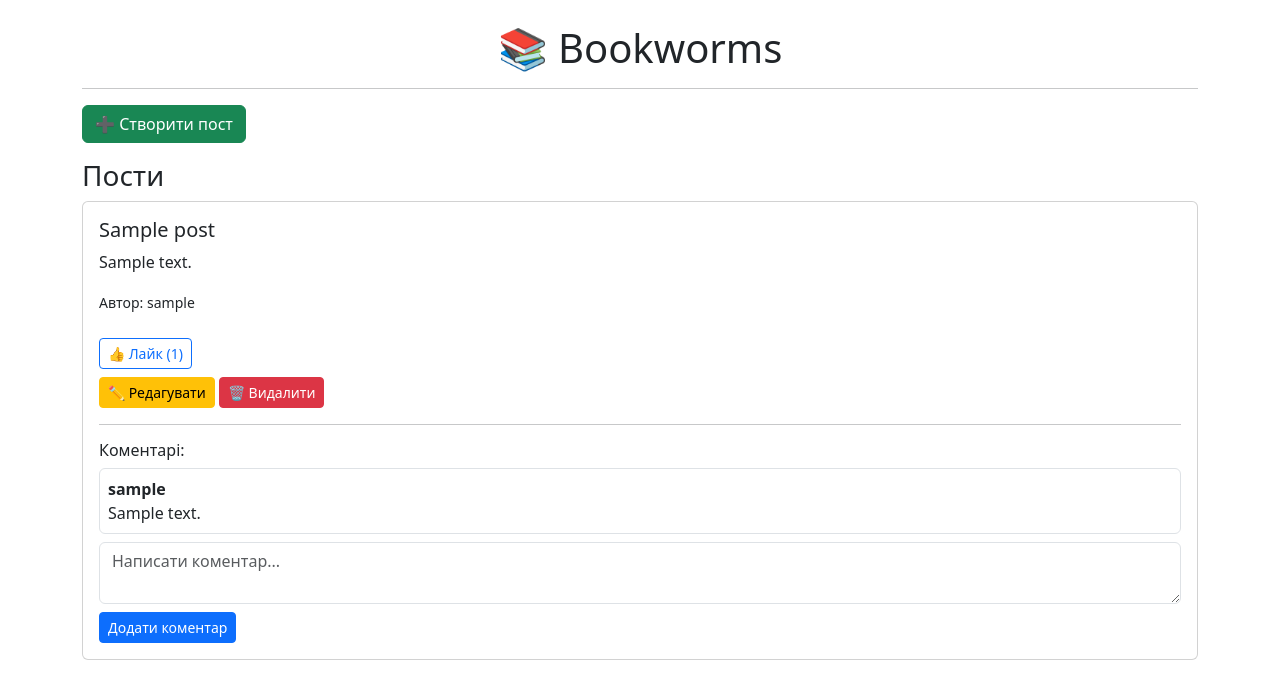
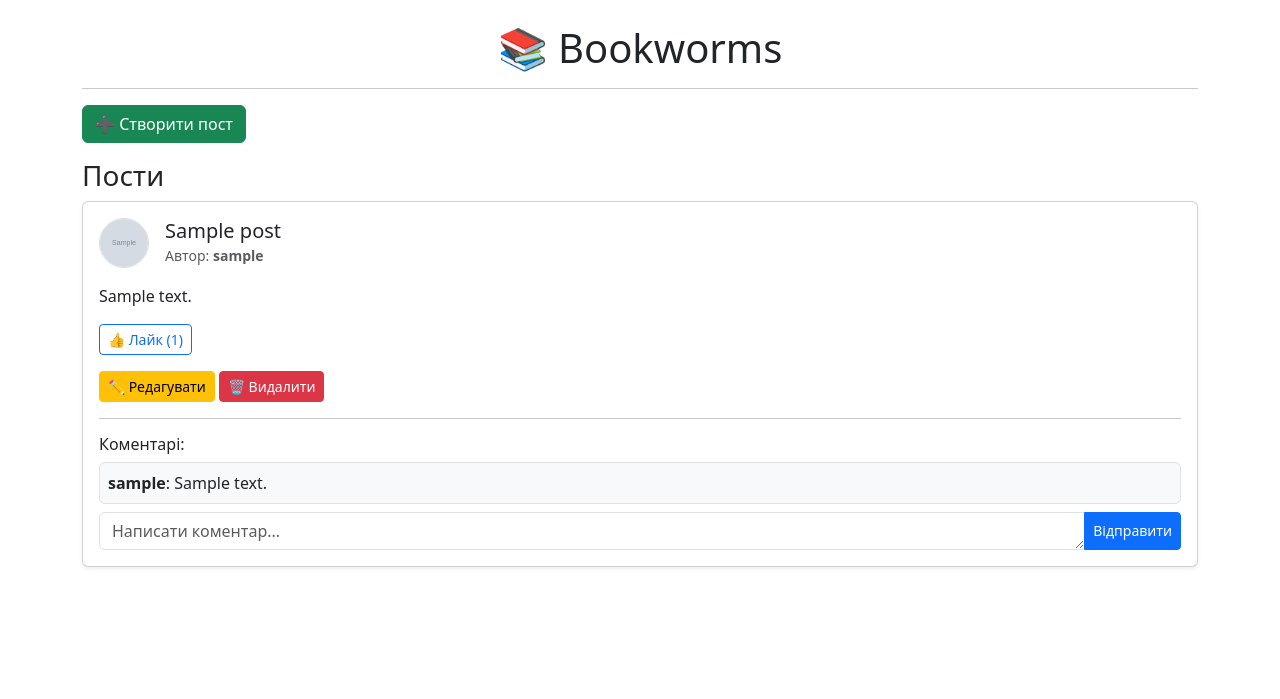
Before and after one commit to VladislavPavlyuk/BookWorms-main, a Django app: page / in a window 1280 px wide. Shown: the part 56-755 px from the top of the page. Run offline with Django 5.2, Linux system fonts and the light colour scheme; a user stored in the database is signed in; tables that the repository leaves empty hold one stand-in row (values such as "Sample post"); grey boxes marked "Sample" are stand-in pictures.

Commit message:
Make Avatar

```diff
--- a/bookworms/mainApp/models.py
+++ b/bookworms/mainApp/models.py
@@ -1,13 +1,23 @@
 from django.db import models
 from django.contrib.auth.models import AbstractUser
 
+class AvatarCollection(models.Model):
+    name = models.CharField(max_length=100, verbose_name="Назва аватара")
+    image = models.ImageField(upload_to='default_avatars/', verbose_name="Файл аватара")
+
+    def __str__(self):
+        return self.name
+
+    class Meta:
+        verbose_name = "Аватар з колекції"
+        verbose_name_plural = "Колекція аватарів"
 
 class CustomUser(AbstractUser):
-   biography = models.CharField(max_length=500, blank=True, verbose_name="Біографія")
-   avatar = models.ImageField(upload_to='avatars/', blank=True, null=True, verbose_name="Аватар")
+    biography = models.CharField(max_length=500, blank=True, verbose_name="Біографія")
+    avatar = models.ImageField(upload_to='avatars/', blank=True, null=True, verbose_name="Аватар")
 
-   def __str__(self):
-    return self.username
+    def __str__(self):
+        return self.username
 
 class Post(models.Model):
     author = models.ForeignKey(CustomUser, on_delete=models.CASCADE, related_name='posts')
--- a/bookworms/mainApp/static/css/style.css
+++ b/bookworms/mainApp/static/css/style.css
@@ -0,0 +1,8 @@
+.btn-check:checked + img {
+    border: 3px solid #0d6efd;
+    background-color: #e7f1ff;
+}
+.avatar-item img:hover {
+    transform: scale(1.1);
+    transition: 0.2s;
+}
--- a/bookworms/mainApp/templates/mainApp/index.html
+++ b/bookworms/mainApp/templates/mainApp/index.html
@@ -15,62 +15,75 @@
 <h3>Пости</h3>
 
 {% for post in posts %}
-    <div class="card mb-3">
+    <div class="card mb-3 shadow-sm">
         <div class="card-body">
 
-            <h5 class="card-title">{{ post.title }}</h5>
-            <p class="card-text">{{ post.text }}</p>
-            <small>Автор: {{ post.author.username }}</small>
+            <div class="d-flex align-items-center mb-3">
+                {% if post.author.avatar %}
+                    <img src="{{ post.author.avatar.url }}"
+                         class="rounded-circle me-3"
+                         style="width: 50px; height: 50px; object-fit: cover; border: 1px solid #ddd;">
+                {% else %}
+                    <div class="rounded-circle bg-secondary d-flex align-items-center justify-content-center text-white me-3"
+                         style="width: 50px; height: 50px; font-size: 20px; font-weight: bold;">
+                        {{ post.author.username|slice:":1"|upper }}
+                    </div>
+                {% endif %}
 
-            <br><br>
+                <div>
+                    <h5 class="card-title mb-0">{{ post.title }}</h5>
+                    <small class="text-muted">Автор: <strong>{{ post.author.username }}</strong></small>
+                </div>
+            </div>
 
-            <!-- 👍 ЛАЙК -->
+            <p class="card-text" style="white-space: pre-line;">{{ post.text }}</p>
+
+            <div class="mb-3">
                 {% if user.is_authenticated %}
                     <form method="post" action="{% url 'toggle_like' post.id %}" style="display:inline;">
                         {% csrf_token %}
-                    <button type="submit" class="btn btn-outline-primary btn-sm mb-2">
+                        <button type="submit" class="btn btn-outline-primary btn-sm">
                             👍 Лайк ({{ post.likes.count }})
                         </button>
                     </form>
                 {% else %}
-                <p>👍 Лайки: {{ post.likes.count }}</p>
+                    <span class="badge bg-light text-dark">👍 Лайки: {{ post.likes.count }}</span>
                 {% endif %}
-
-            <br>
+            </div>
 
             {% if post.author == user %}
+                <div class="mb-3">
                     <a href="/posts/edit/{{ post.id }}/" class="btn btn-warning btn-sm">✏️ Редагувати</a>
                     <a href="/posts/delete/{{ post.id }}/" class="btn btn-danger btn-sm">🗑 Видалити</a>
+                </div>
             {% endif %}
 
             <hr>
 
-            <!-- 💬 КОММЕНТЫ -->
             <h6>Коментарі:</h6>
 
             {% for comment in post.comments.all %}
-                <div class="border rounded p-2 mb-2">
-                    <strong>{{ comment.author.username }}</strong><br>
-                    {{ comment.text }}
+                <div class="border rounded p-2 mb-2 bg-light">
+                    <strong>{{ comment.author.username }}</strong>: {{ comment.text }}
                 </div>
             {% empty %}
-                <p>Коментарів поки немає</p>
+                <p class="text-muted small">Коментарів поки немає</p>
             {% endfor %}
 
             {% if user.is_authenticated %}
-                <form method="post" action="{% url 'add_comment' post.id %}">
+                <form method="post" action="{% url 'add_comment' post.id %}" class="mt-2">
                     {% csrf_token %}
-                    <div class="mb-2">
-                        <textarea name="text" class="form-control" placeholder="Написати коментар..." required></textarea>
+                    <div class="input-group">
+                        <textarea name="text" class="form-control" rows="1" placeholder="Написати коментар..." required></textarea>
+                        <button type="submit" class="btn btn-primary btn-sm">Відправити</button>
                     </div>
-                    <button type="submit" class="btn btn-primary btn-sm">Додати коментар</button>
                 </form>
             {% endif %}
 
         </div>
     </div>
 {% empty %}
-    <p>Постів поки немає</p>
+    <p class="text-center">Постів поки немає. Будьте першим!</p>
 {% endfor %}
 
 {% endblock %}
--- a/bookworms/mainApp/views.py
+++ b/bookworms/mainApp/views.py
@@ -36,14 +36,14 @@ class CustomLoginView(LoginView):
     authentication_form = UserLoginForm
 
 class CustomRegisterView(CreateView):
-    template_name = 'mainApp/register.html'
-    form_class = UserRegisterForm
-    success_url = reverse_lazy('home')
-
     def form_valid(self, form):
-        response = super().form_valid(form)
-        login(self.request, self.object)
-        return response
+        user = form.save(commit=False)
+        avatar_choice = form.cleaned_data.get('avatar_choice')
+        if avatar_choice:
+            user.avatar = avatar_choice.image
+        user.save()
+        login(self.request, user)
+        return redirect(self.success_url)
 
 @login_required
 def create_post(request):
@@ -91,7 +91,11 @@ def edit_profile(request):
     if request.method == 'POST':
         form = UserUpdateForm(request.POST, request.FILES, instance=request.user)
         if form.is_valid():
-            form.save()
+            user = form.save(commit=False)
+            avatar_choice = form.cleaned_data.get('avatar_choice')
+            if avatar_choice:
+                user.avatar = avatar_choice.image
+            user.save()
             return redirect('profile')
     else:
         form = UserUpdateForm(instance=request.user)
```
Also changed, not shown: bookworms/mainApp/admin.py (+6 -1 lines), bookworms/mainApp/forms.py (+15 -10 lines), bookworms/mainApp/templates/mainApp/profile_edit.html (+51 -6 lines), bookworms/mainApp/templates/mainApp/register.html (+18 -25 lines), bookworms/mainApp/migrations/0005_avatarcollection_comment_like.py (added). Lines whose indentation alone changed are shown as unchanged.
